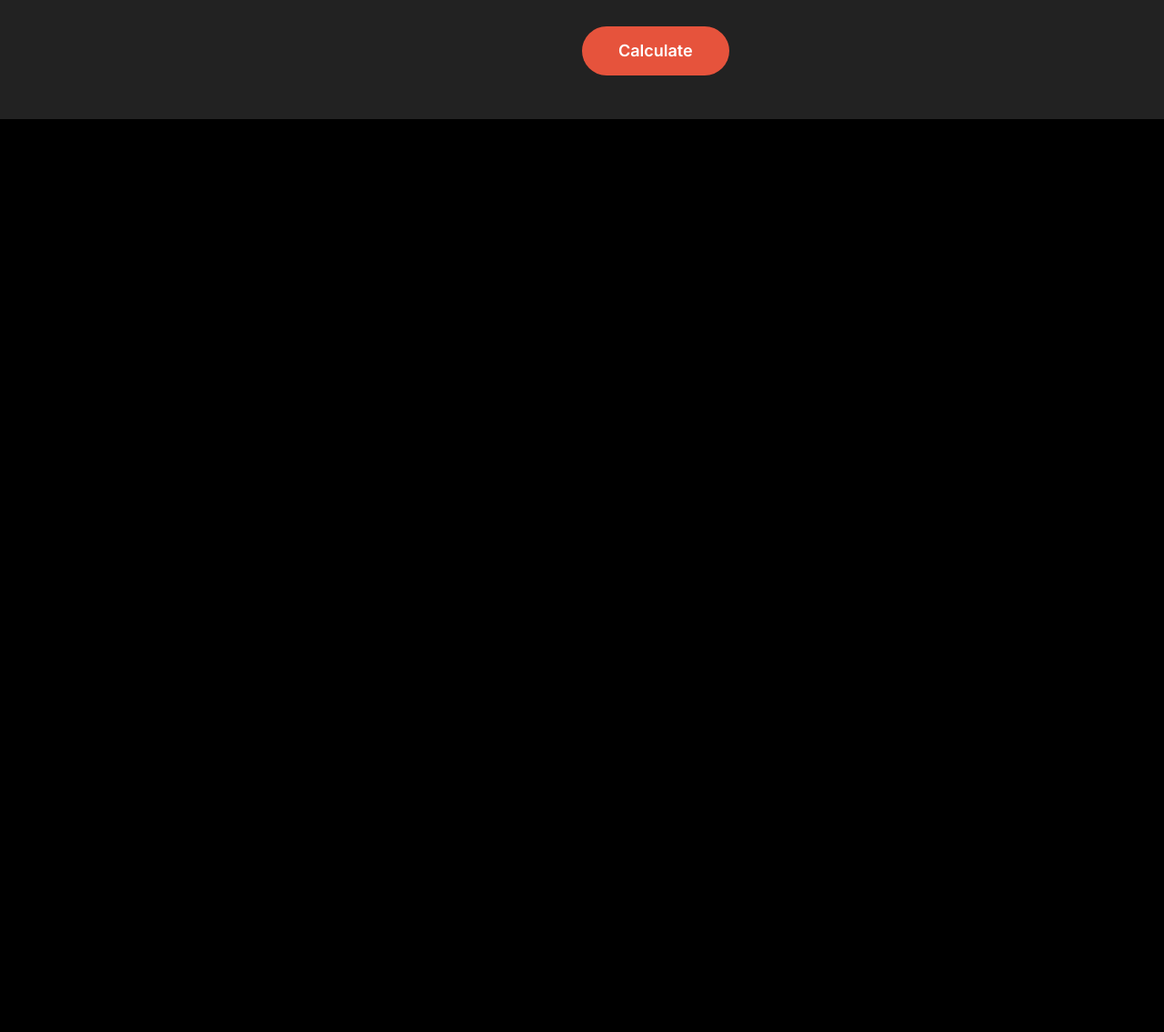
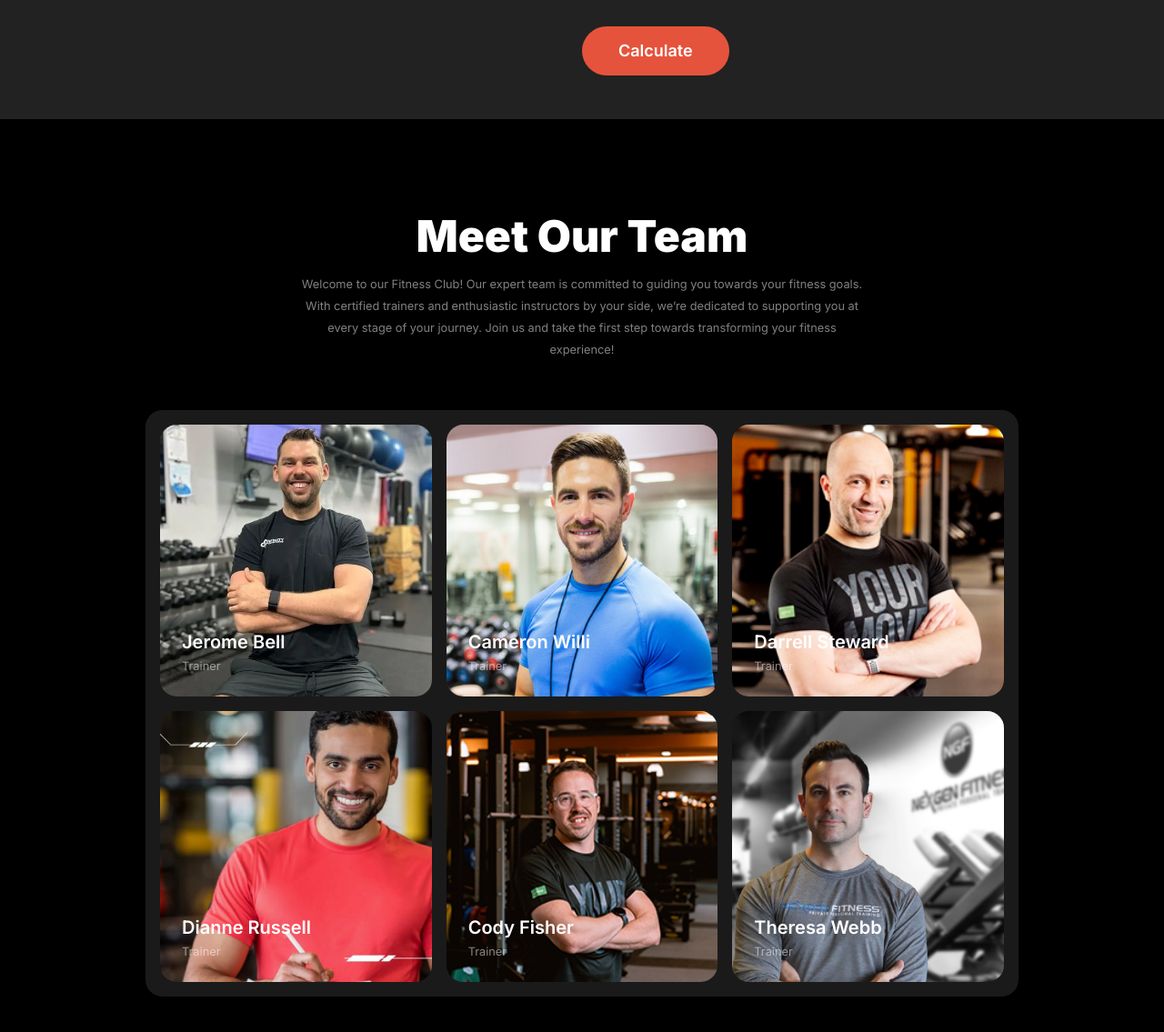
Before and after one commit to shaoon09/ph-assignment-2, a plain HTML site: page index.html in a window 1280 px wide. Shown: the part 2745-3880 px from the top of the page at 91% size. Before the commit the page ends 2976 px from the top, so only its background shows below. Drawn offline with Linux system fonts and the light colour scheme; a web font is replaced by a local one.

Commit message:
Meet Our Team page added with responsive

```diff
--- a/index.html
+++ b/index.html
@@ -171,6 +171,65 @@
                 </div>
             </div>
         </section>
+        <!-- Meet Our Team page started -->
+        <section class="meet-our-team">
+            <div class="container">
+                <div class="text-container">
+                    <h1>Meet Our Team</h1>
+                    <p>Welcome to our Fitness Club! Our expert team is committed to guiding you towards your fitness goals. With certified trainers and enthusiastic instructors by your side, we’re dedicated to supporting you at every stage of your journey. Join us and take the first step towards transforming your fitness experience!</p>
+                </div>
+                <div class="img-container-three">
+                    <div class="trainer-container hidden">
+                        <img src="images/trainer1.png" alt="">
+                        <div class="text">
+                            <h5>Jerome Bell</h5>
+                            <p>Trainer</p>
+                        </div>
+
+                    </div>
+                    <div class="trainer-container">
+                        <img src="images/trainer2.png" alt="">
+                        <div class="text">
+                            <h5>Cameron Willi</h5>
+                            <p>Trainer</p>
+                        </div>
+
+                    </div>
+                    <div class="trainer-container">
+                        <img src="images/trainer3.png" alt="">
+                        <div class="text">
+                            <h5>Darrell Steward</h5>
+                            <p>Trainer</p>
+                        </div>
+
+                    </div>
+                    <div class="trainer-container hidden" >
+                        <img src="images/trainer4.png" alt="">
+                        <div class="text">
+                            <h5>Dianne Russell</h5>
+                            <p>Trainer</p>
+                        </div>
+
+                    </div>
+                    <div class="trainer-container">
+                        <img src="images/trainer5.png" alt="">
+                        <div class="text">
+                            <h5>Cody Fisher</h5>
+                            <p>Trainer</p>
+                        </div>
+
+                    </div>
+                    <div class="trainer-container">
+                        <img src="images/trainer6.png" alt="">
+                        <div class="text">
+                            <h5>Theresa Webb</h5>
+                            <p>Trainer</p>
+                        </div>
+
+                    </div>
+                </div>
+            </div>
+        </section>
     </main>
 </body>
 </html>
--- a/styles/style.css
+++ b/styles/style.css
@@ -513,6 +513,58 @@ label {
     font-weight: 400;
     line-height: 1.5rem;
 }
+/* Meet Our Team page started */
+.meet-our-team {
+    width: 75%;
+    margin: 0 auto;
+    margin-bottom: 6.25rem;
+}
+
+.img-container-three {
+    display: grid;
+    grid-template-columns: repeat(3, 1fr);
+    gap: 1rem;
+    padding: 1rem;
+    justify-items: center;
+    border-radius: 1.15rem;
+    background: rgba(255, 255, 255, 0.1);
+}
+
+.img-container-three .trainer-container {
+    width: 100%;
+    background: transparent;
+    margin: 0 1rem;
+    padding-top: 100%;
+    position: relative;
+    overflow: hidden;
+}
+
+.trainer-container img {
+    width: 100%;
+    height: 100%;
+    border-radius: 1.15rem;
+    background: rgba(0, 0, 0, 0.2);
+    background: transparent;
+    position: absolute;
+    top: 0;
+    left: 0;
+    object-fit: cover;
+}
+
+.text {
+    position: absolute;
+    bottom: 0%;
+    left: 0%;
+    margin-left: 1.5rem;
+    margin-bottom: 1.5rem;
+    background: transparent;
+}
+
+.text h5,
+.text p {
+    background: transparent;
+}
+
 @media screen and (max-width:576px) {
     .nav-links {
         display: none;
@@ -601,7 +653,7 @@ label {
     .text-container h1 {
         font-size: 2rem;
     }
-    nav,.banner-container,.change-habits,.run-an-extra,.bmi-desc {
+    nav,.banner-container,.change-habits,.run-an-extra,.bmi-desc, .meet-our-team {
           width: 82%;
     }
     .run-an-extra {
@@ -672,5 +724,13 @@ label {
     th {
         font-size: .9rem;
     }
+    .img-container-three {
+        grid-template-columns: repeat(1, 1fr);
+    }
+
+    .hidden{
+        display: none;
+    }
+
 
 }
```
